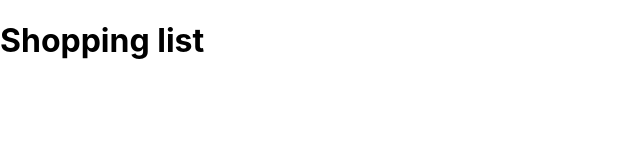
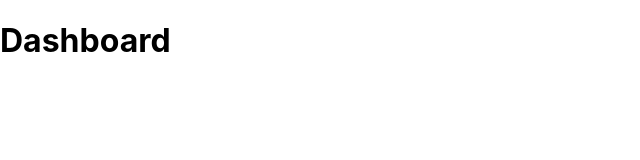
Before and after one commit to eugenepoletski/web-client, a React (Create React App) app: page / in a window 1280 px wide. Shown: the top 160 px of the page, without its empty margins (0-640 px from the left). Built offline with nearby package versions, Linux system fonts and the light colour scheme.

Commit message:
AWC-1 : Add xstate

```diff
--- a/package.json
+++ b/package.json
@@ -12,11 +12,13 @@
     "@types/node": "^12.20.16",
     "@types/react": "^17.0.14",
     "@types/react-dom": "^17.0.9",
+    "@xstate/react": "^1.5.1",
     "react": "^17.0.2",
     "react-dom": "^17.0.2",
     "react-scripts": "^4.0.3",
     "typescript": "^4.3.5",
-    "web-vitals": "^1.1.2"
+    "web-vitals": "^1.1.2",
+    "xstate": "^4.22.0"
   },
   "scripts": {
     "start": "react-scripts start",
--- a/src/App.tsx
+++ b/src/App.tsx
@@ -1,10 +1,16 @@
 import React from 'react';
+import { useMachine } from '@xstate/react';
+import controllerMachine,
+{ DASHBOARD, SHOPPING_LIST } from './controllerMachine';
+import Dashboard from './pages/Dashboard';
 import ShoppingList from './pages/ShoppingList';
 
 function App(): JSX.Element {
+  const [current, send] = useMachine(controllerMachine);
   return (
     <div className="App">
-      <ShoppingList />
+      {current.matches(DASHBOARD) && <Dashboard />}
+      {current.matches(SHOPPING_LIST) && <ShoppingList />}
     </div>
   );
 }
--- /dev/null
+++ b/src/controllerMachine.ts
@@ -0,0 +1,23 @@
+import { createMachine } from 'xstate';
+
+export const DASHBOARD = 'DASHBOARD';
+export const SHOPPING_LIST = 'SHOPPING_LIST';
+
+const controllerMachine = createMachine({
+  id: 'controllerMachine',
+  initial: DASHBOARD,
+  states: {
+    [DASHBOARD]: {
+      on: {
+        [SHOPPING_LIST]: SHOPPING_LIST,
+      },
+    },
+    [SHOPPING_LIST]: {
+      on: {
+        [DASHBOARD]: DASHBOARD,
+      },
+    },
+  },
+});
+
+export default controllerMachine;
--- /dev/null
+++ b/src/pages/Dashboard.tsx
@@ -0,0 +1,5 @@
+import React from 'react';
+
+const Dashboard = () : JSX.Element => <h1>Dashboard</h1>;
+
+export default Dashboard;
```
Also changed, not shown: 2 other files (tests, documents, lock files or other folders).
